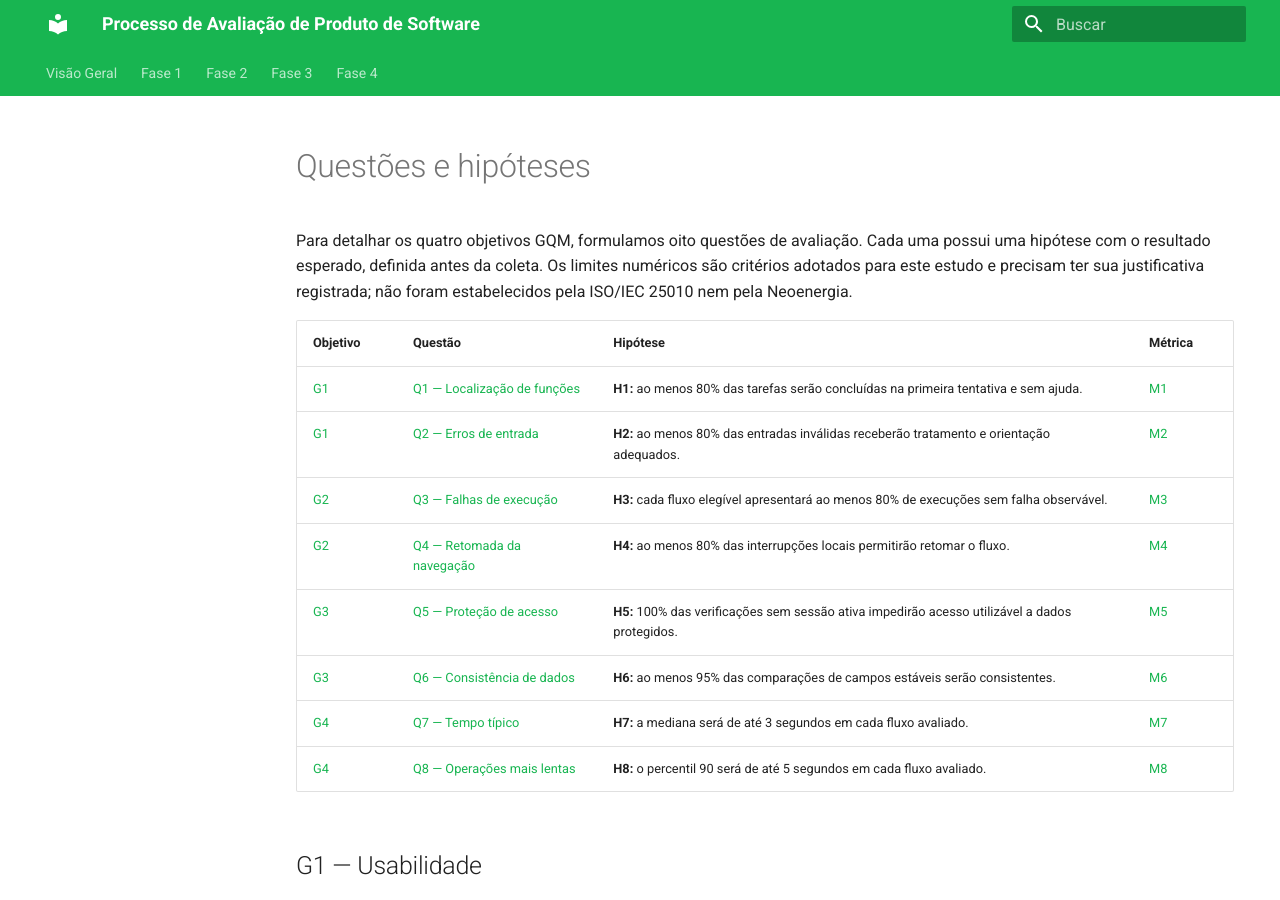
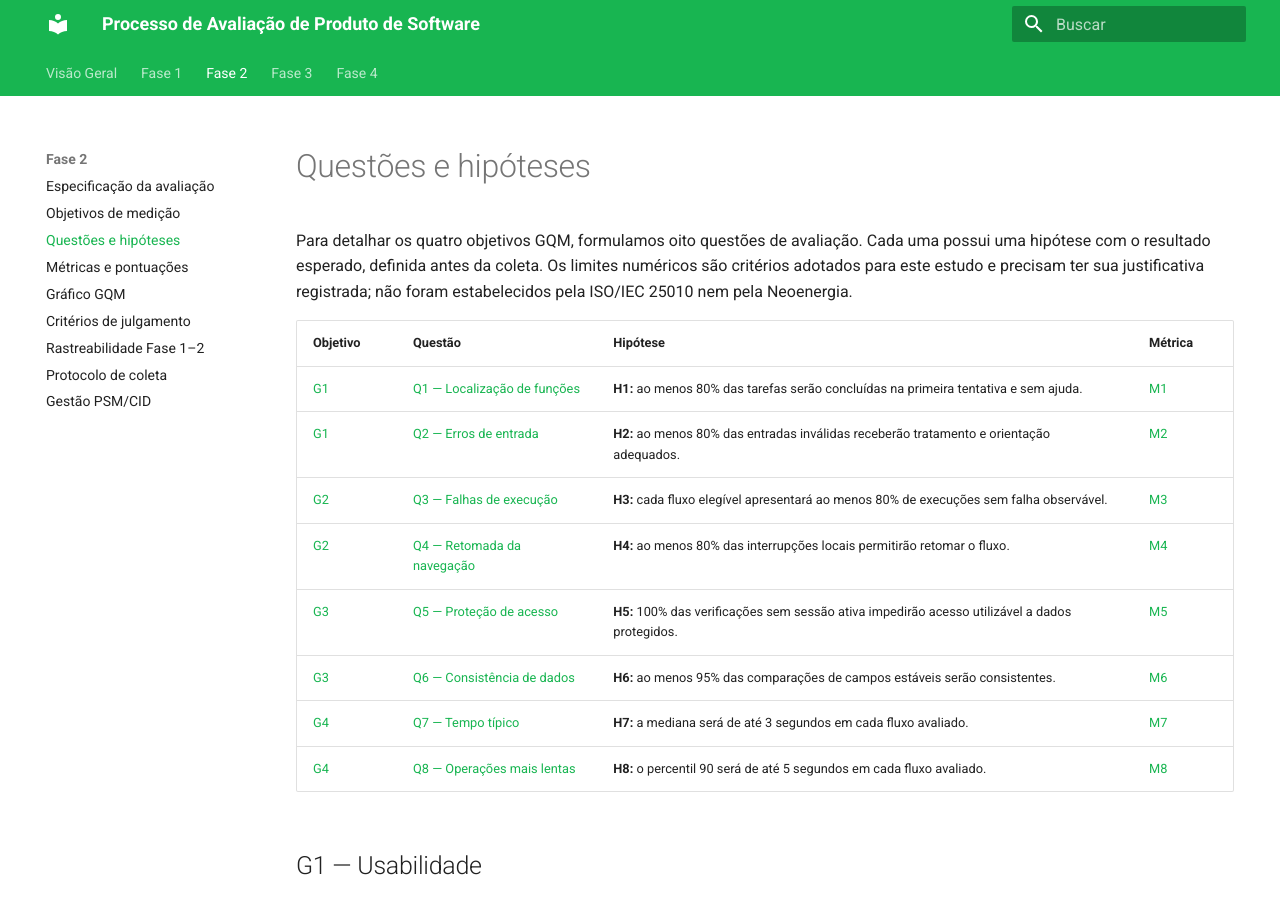
Before and after one commit to FCTE-Qualidade-de-Software-1/2026-2_T02_RADIA_PERLMAN, an MkDocs documentation site: the page built from docs/fase2/questoes-hipoteses.md, in a window 1280 px wide and 900 px high. Built offline with MkDocs 1.6.1 and Material for MkDocs 9.7.7, drawn with Linux system fonts in a browser that asks for light colours.

Commit message:
changing pathing for fase 2 page

```diff
--- a/mkdocs.yml
+++ b/mkdocs.yml
@@ -14,14 +14,15 @@ nav:
   - Visão Geral: index.md
   - "Fase 1": fase1-requisitos.md
   - "Fase 2":
-      - Objetivos de medição: objetivos.md
-      - Questões e hipóteses: questoes-hipoteses.md
-      - Métricas e pontuações: metricas.md
-      - Gráfico GQM: grafico-gqm.md
-      - Critérios de julgamento: criterios-julgamento.md
-      - Rastreabilidade Fase 1–2: rastreabilidade.md
-      - Protocolo de coleta: protocolo-coleta.md
-      - Gestão PSM/CID: gestao-psm.md
+      - Especificação da avaliação: fase2-especificacao.md
+      - Objetivos de medição: fase2/objetivos.md
+      - Questões e hipóteses: fase2/questoes-hipoteses.md
+      - Métricas e pontuações: fase2/metricas.md
+      - Gráfico GQM: fase2/grafico-gqm.md
+      - Critérios de julgamento: fase2/criterios-julgamento.md
+      - Rastreabilidade Fase 1–2: fase2/rastreabilidade.md
+      - Protocolo de coleta: fase2/protocolo-coleta.md
+      - Gestão PSM/CID: fase2/gestao-psm.md
   - "Fase 3": fase3-projeto.md
   - "Fase 4": fase4-execucao.md
 
```
